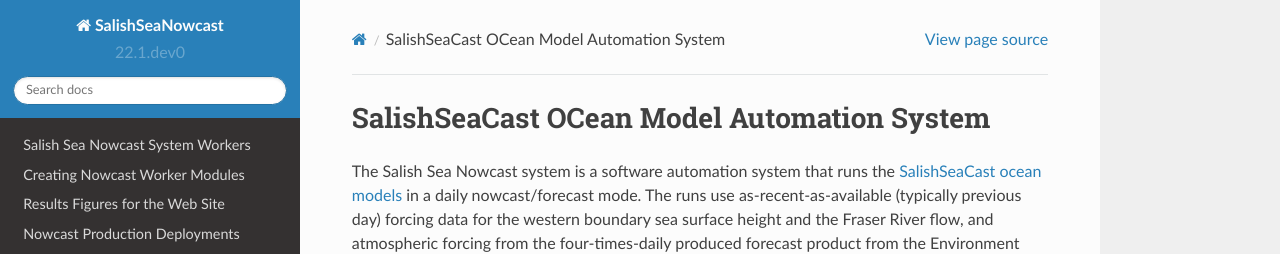
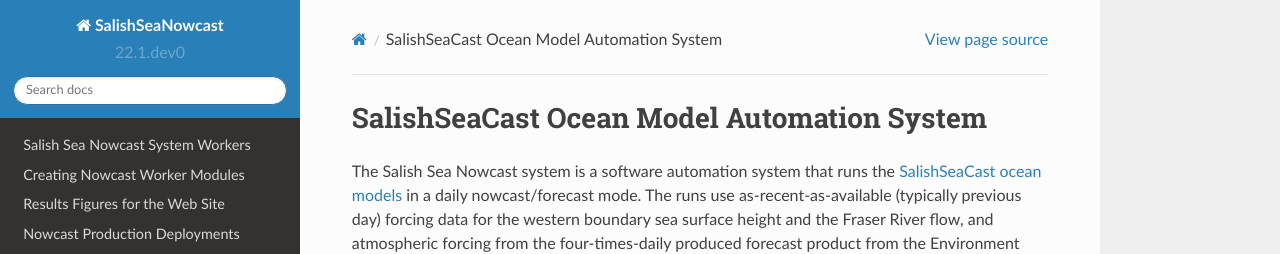
Before and after one commit to SalishSeaCast/SalishSeaNowcast, a Sphinx documentation site: the page built from docs/index.rst, in a window 1280 px wide and 900 px high. Shown: the top 254 px of the window. Built offline with Sphinx 7.4.7 and the Read the Docs theme 2.0.0, drawn with Linux system fonts in a browser that asks for light colours.

```diff
--- a/docs/index.rst
+++ b/docs/index.rst
@@ -19,7 +19,7 @@
 .. _SalishSeaNowcastSystem:
 
 *******************************************
-SalishSeaCast OCean Model Automation System
+SalishSeaCast Ocean Model Automation System
 *******************************************
 
 The Salish Sea Nowcast system is a software automation system that runs the
```
